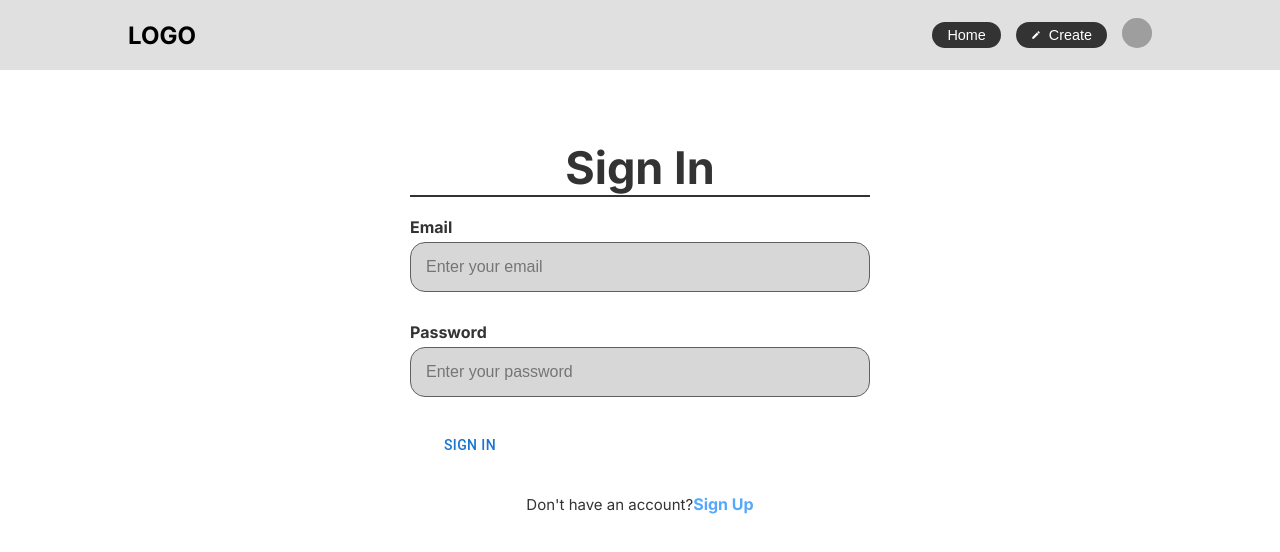
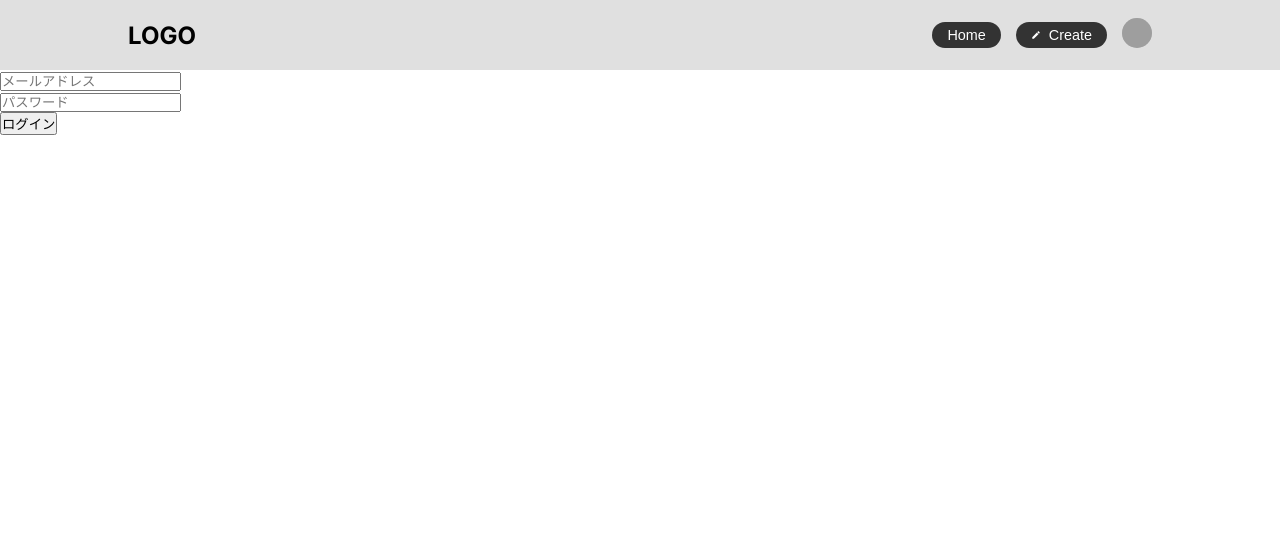
Before and after one commit to goemon024/blog-practice, a Next.js app: page /signin in a window 1280 px wide. Shown: the top 552 px of the page. Built offline with nearby package versions, Linux system fonts and the light colour scheme; grey boxes are pictures that could not be loaded.

Commit message:
temporary commit

```diff
--- a/app/signin/page.tsx
+++ b/app/signin/page.tsx
@@ -1,85 +1,142 @@
 "use client";
 
-import React, { useState } from "react";
-import Link from "next/link";
-import { Button } from "@mui/material";
-import "./sign_in.css";
+import { useState } from 'react'
+import { signIn } from 'next-auth/react'
+import { useRouter } from 'next/navigation'
 
-export default function SignIn() {
-  const [email, setEmail] = useState("");
-  const [emailError, setEmailError] = useState("");
-  const [password, setPassword] = useState("");
-  const [passwordError, setPasswordError] = useState("");
+export default function LoginPage() {
+  const [email, setEmail] = useState('')
+  const [password, setPassword] = useState('')
+  const [error, setError] = useState('')
+  const router = useRouter()
 
-  // メールアドレスの入力を確認する
-  const inputEmail = (e: React.ChangeEvent<HTMLInputElement>) => {
-    const value = e.target.value;
-    setEmail(value);
-    // メールアドレスの形式を確認する
-    const emailRegex = /^[A-Za-z0-9._%+-]+@[A-Za-z0-9.-]+\.[A-Za-z]{2,}$/;
-    if (value === "") {
-      setEmailError("メールアドレスを入力してください");
-    } else if (!emailRegex.test(value)) {
-      setEmailError("正しいメールアドレスを入力してください");
-    } else {
-      setEmailError("");
+  const handleSubmit = async (e: React.FormEvent) => {
+    e.preventDefault()
+    try {
+      const result = await signIn('credentials', {
+        email,
+        password,
+        redirect: false,
+      })
+
+      if (result?.error) {
+        setError('ログインに失敗しました')
+        return
       }
-  };
 
-  // パスワードの入力確認
-  const inputPassword = (e: React.ChangeEvent<HTMLInputElement>) => {
-    const value = e.target.value;
-    setPassword(value);
-
-    // パスワードの入力形式確認
-    if (value === "") {
-      setPasswordError("パスワードを入力してください");
-    } else if (value.length < 8) {
-      setPasswordError("パスワードは8文字以上で入力してください");
-    } else {
-      setPasswordError("");
+      router.push('/posts')
+      router.refresh()
+    } catch (error) {
+      setError('エラーが発生しました')
     }
-  };
+  }
 
   return (
-    <div className="signin-container">
-      <h1 className="signin-header">Sign In</h1>
-      <form className="signin-form">
-        {/* onSubmit={handleSignIn}> */}
-        {/* メールアドレスInput */}
-        <div className="form-group">
-          <p className="form-label">Email</p>
+    <form onSubmit={handleSubmit}>
+      <div>
         <input
           type="email"
-            placeholder="Enter your email"
-            className="form-input"
           value={email}
-            onChange={inputEmail}
+          onChange={(e) => setEmail(e.target.value)}
+          placeholder="メールアドレス"
+          required
         />
       </div>
-        {/* パスワードInput */}
-        <div className="form-group">
-          <p className="form-label">Password</p>
+      <div>
         <input
           type="password"
-            placeholder="Enter your password"
-            className="form-input"
           value={password}
-            onChange={inputPassword}
+          onChange={(e) => setPassword(e.target.value)}
+          placeholder="パスワード"
+          required
         />
       </div>
-        {/* サインインボタン */}
-        <Button type="submit" className="signin-button" disabled={!!emailError || !!passwordError}>
-          Sign In
-        </Button>
+      {error && <p className="text-red-500">{error}</p>}
+      <button type="submit">ログイン</button>
     </form>
-      {/* 未登録の場合、サインアップへ */}
-      <div className="signup-container">
-        <span className="signup-text">Don&apos;t have an account?</span>
-        <Link href="/app/components/SignUp/SignUp.tsx" className="signup-link">
-          Sign Up
-        </Link>
-      </div>
-    </div>
-  );
+  )
 }
+
+// import React, { useState } from "react";
+// import Link from "next/link";
+// import { Button } from "@mui/material";
+// import "./sign_in.css";
+
+// export default function SignIn() {
+//   const [email, setEmail] = useState("");
+//   const [emailError, setEmailError] = useState("");
+//   const [password, setPassword] = useState("");
+//   const [passwordError, setPasswordError] = useState("");
+
+//   // メールアドレスの入力を確認する
+//   const inputEmail = (e: React.ChangeEvent<HTMLInputElement>) => {
+//     const value = e.target.value;
+//     setEmail(value);
+//     // メールアドレスの形式を確認する
+//     const emailRegex = /^[A-Za-z0-9._%+-]+@[A-Za-z0-9.-]+\.[A-Za-z]{2,}$/;
+//     if (value === "") {
+//       setEmailError("メールアドレスを入力してください");
+//     } else if (!emailRegex.test(value)) {
+//       setEmailError("正しいメールアドレスを入力してください");
+//     } else {
+//       setEmailError("");
+//     }
+//   };
+
+//   // パスワードの入力確認
+//   const inputPassword = (e: React.ChangeEvent<HTMLInputElement>) => {
+//     const value = e.target.value;
+//     setPassword(value);
+
+//     // パスワードの入力形式確認
+//     if (value === "") {
+//       setPasswordError("パスワードを入力してください");
+//     } else if (value.length < 8) {
+//       setPasswordError("パスワードは8文字以上で入力してください");
+//     } else {
+//       setPasswordError("");
+//     }
+//   };
+
+//   return (
+//     <div className="signin-container">
+//       <h1 className="signin-header">Sign In</h1>
+//       <form className="signin-form">
+//         {/* onSubmit={handleSignIn}> */}
+//         {/* メールアドレスInput */}
+//         <div className="form-group">
+//           <p className="form-label">Email</p>
+//           <input
+//             type="email"
+//             placeholder="Enter your email"
+//             className="form-input"
+//             value={email}
+//             onChange={inputEmail}
+//           />
+//         </div>
+//         {/* パスワードInput */}
+//         <div className="form-group">
+//           <p className="form-label">Password</p>
+//           <input
+//             type="password"
+//             placeholder="Enter your password"
+//             className="form-input"
+//             value={password}
+//             onChange={inputPassword}
+//           />
+//         </div>
+//         {/* サインインボタン */}
+//         <Button type="submit" className="signin-button" disabled={!!emailError || !!passwordError}>
+//           Sign In
+//         </Button>
+//       </form>
+//       {/* 未登録の場合、サインアップへ */}
+//       <div className="signup-container">
+//         <span className="signup-text">Don&apos;t have an account?</span>
+//         <Link href="/app/components/SignUp/SignUp.tsx" className="signup-link">
+//           Sign Up
+//         </Link>
+//       </div>
+//     </div>
+//   );
+// }
```
Lines whose indentation alone changed are shown as unchanged.
